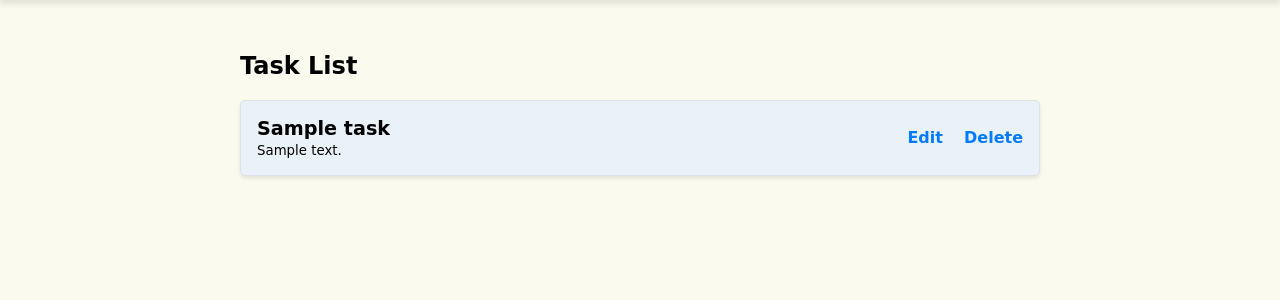
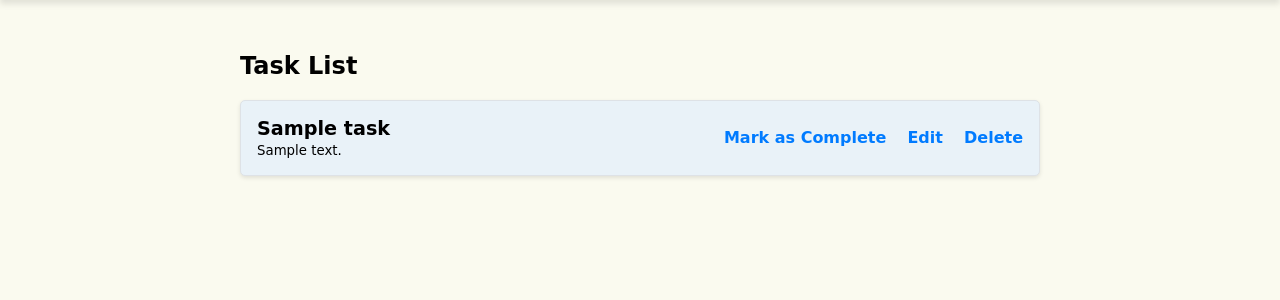
Before and after one commit to AmitKrS1577/To-Do-List-Web-App, a Flask app: template templates/index.html in a window 1280 px wide. Shown: the part 122-422 px from the top of the page. Run offline with Flask 3, Linux system fonts and the light colour scheme; the template is opened without the code that fills it: most values are stand-ins (such as "Sample title", 1, 10 or a date in 2020).

Commit message:
Update index.html

```diff
--- a/templates/index.html
+++ b/templates/index.html
@@ -6,15 +6,18 @@
 <ul>
     <!-- Loop through each task and display it -->
     {% for task in tasks %}
-    <li>
+    <li class="task-item {% if task['completed'] %}completed{% endif %}">
         <div>
             <strong>{{ task.title }}</strong><br> <!-- Display task title -->
             <small>{{ task.description }}</small> <!-- Display task description -->
         </div>
-        <div>
+        <div class="task-actions">
             <!-- Links to edit and delete the task -->
-            <a href="{{ url_for('edit_task', task_id=task.id) }}">Edit</a>
-            <a href="{{ url_for('delete_task', task_id=task.id) }}">Delete</a>
+            {% if not task['completed'] %}
+            <a href="{{ url_for('mark_complete', task_id=task['id']) }}" class="btn btn-success">Mark as Complete</a>
+            <a href="{{ url_for('edit_task', task_id=task.id) }}" class="btn btn-primary">Edit</a>
+            {% endif %}
+            <a href="{{ url_for('delete_task', task_id=task.id) }}" class="btn btn-danger">Delete</a>
         </div>
     </li>
     {% endfor %}
```
